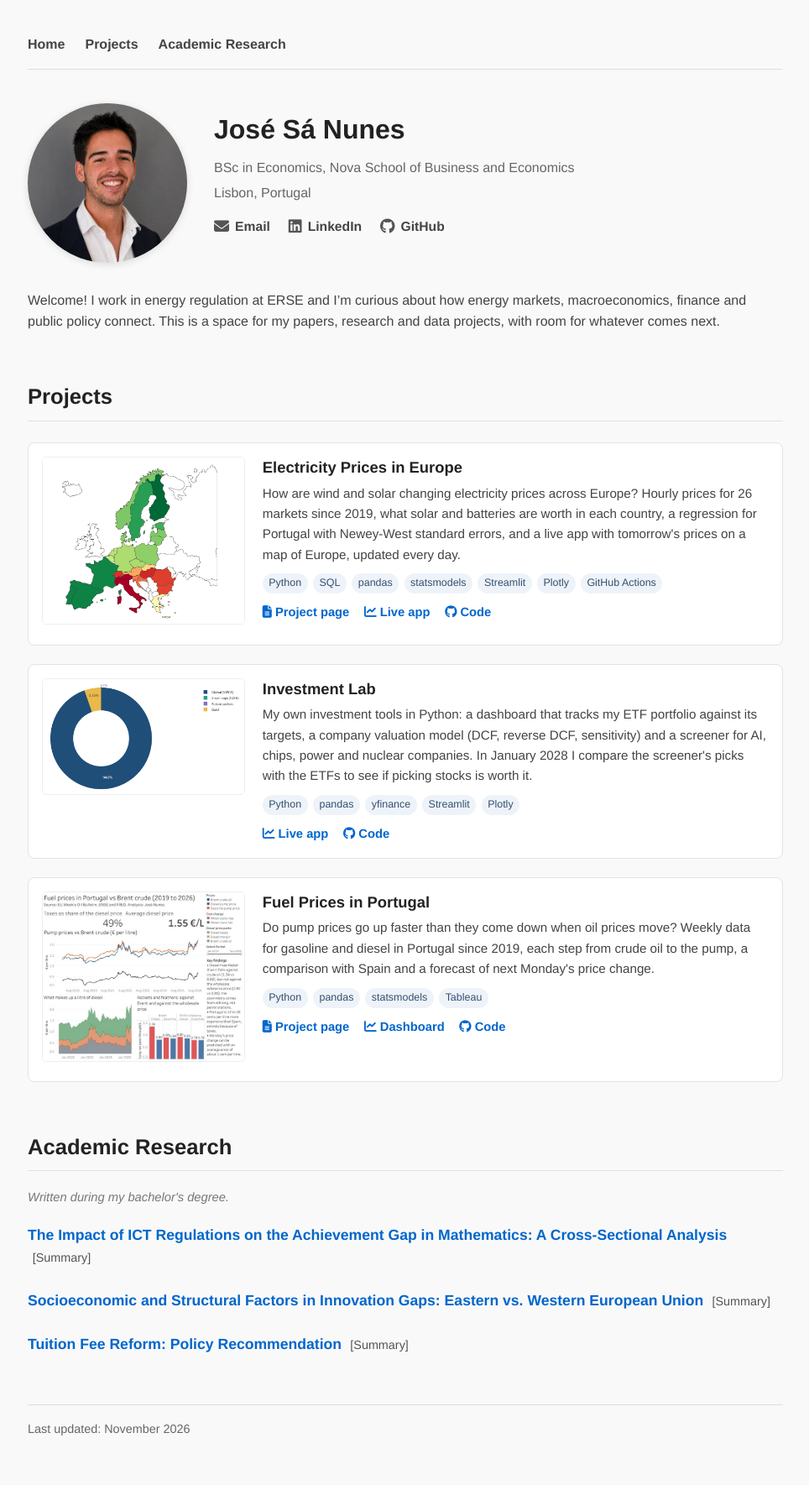
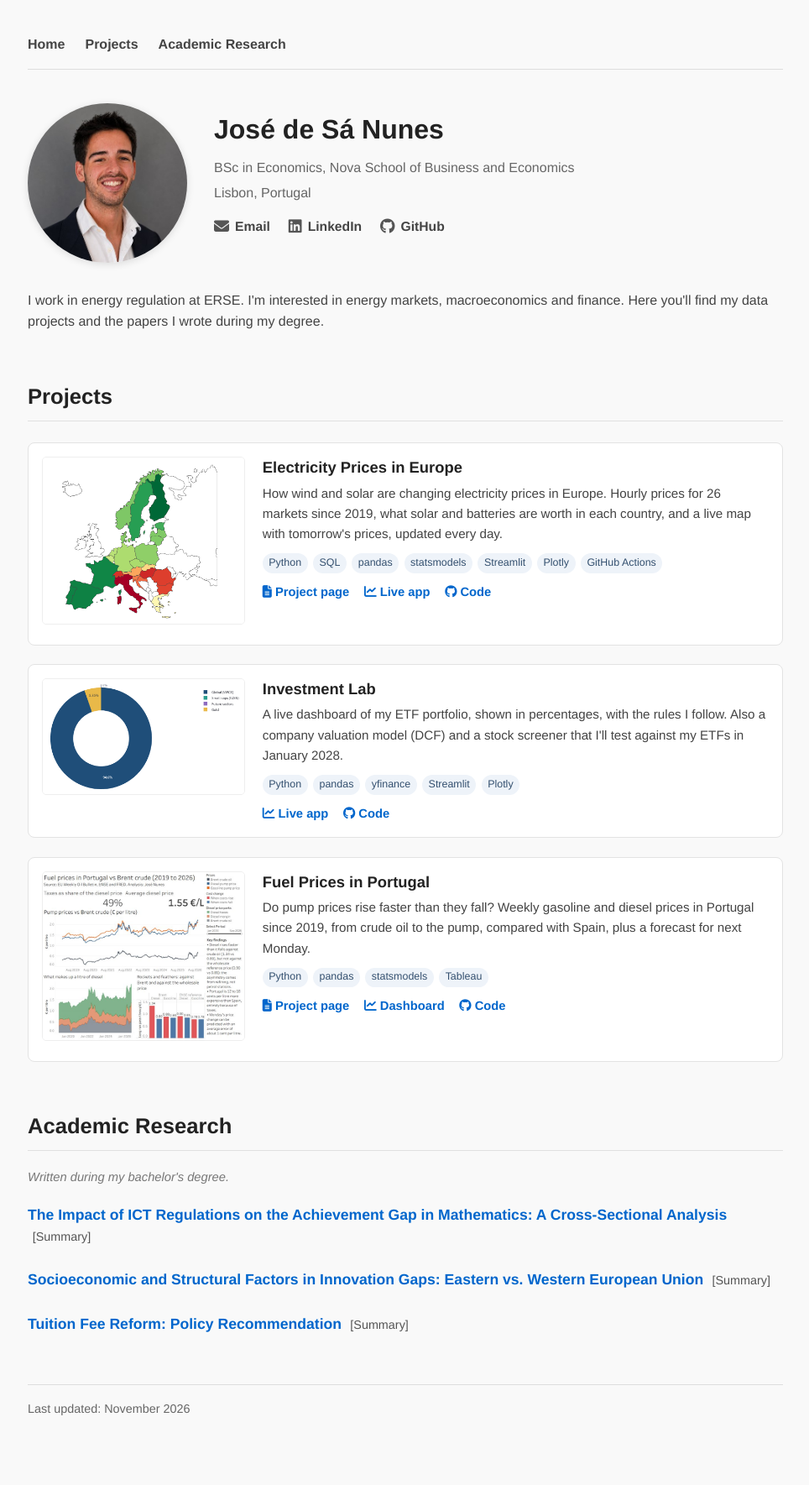
Before and after one commit to josepaulonunes/josepaulonunes.github.io, a Jekyll site: the page built from index.md, in a window 1280 px wide. Shown: the whole page at 84% size, without its empty margins (157-1121 px from the left). Built offline with Jekyll 4.4.1, drawn with Linux system fonts in a browser that asks for light colours; after the commit the page ends 1745 px from its top, so only the background shows below that.

Commit message:
Fix email button and use full name

```diff
--- a/_layouts/default.html
+++ b/_layouts/default.html
@@ -5,10 +5,10 @@
   <meta name="viewport" content="width=device-width, initial-scale=1.0">
 
   <title>{{ page.title }}</title>
-  <meta name="description" content="José Sá Nunes. Energy, macroeconomics and finance. Projects, research and CV.">
+  <meta name="description" content="José de Sá Nunes. Energy, macroeconomics and finance. Projects and research.">
 
   <!-- Preview card when the link is shared (LinkedIn, WhatsApp, etc.) -->
-  <meta property="og:title" content="José Sá Nunes">
+  <meta property="og:title" content="José de Sá Nunes">
   <meta property="og:description" content="Economics">
   <meta property="og:image" content="https://josepaulonunes.github.io/images/og-image.png">
   <meta property="og:url" content="https://josepaulonunes.github.io/">
--- a/index.md
+++ b/index.md
@@ -1,6 +1,6 @@
 ---
 layout: default
-title: José Sá Nunes
+title: José de Sá Nunes
 ---
 
 <div class="profile-header">
@@ -9,7 +9,7 @@ title: José Sá Nunes
 
   <div class="profile-text">
 
-    <h1>José Sá Nunes</h1>
+    <h1>José de Sá Nunes</h1>
 
     <div class="subtitle">
       <p>BSc in Economics, Nova School of Business and Economics</p>
@@ -27,7 +27,7 @@ title: José Sá Nunes
 </div>
 
 <p class="blurb">
-Welcome! I work in energy regulation at ERSE and I’m curious about how energy markets, macroeconomics, finance and public policy connect. This is a space for my papers, research and data projects, with room for whatever comes next.
+I work in energy regulation at ERSE. I'm interested in energy markets, macroeconomics and finance. Here you'll find my data projects and the papers I wrote during my degree.
 </p>
 
 <h2 id="projects">Projects</h2>
@@ -38,7 +38,7 @@ Welcome! I work in energy regulation at ERSE and I’m curious about how energy
     <a href="/electricity-tracker/" class="project-thumb"><img src="/electricity-tracker/app_thumbnail.png" alt="Map of tomorrow's electricity prices across Europe"></a>
     <div class="project-body">
     <h3><a href="/electricity-tracker/">Electricity Prices in Europe</a></h3>
-      <p>How are wind and solar changing electricity prices across Europe? Hourly prices for 26 markets since 2019, what solar and batteries are worth in each country, a regression for Portugal with Newey-West standard errors, and a live app with tomorrow's prices on a map of Europe, updated every day.</p>
+      <p>How wind and solar are changing electricity prices in Europe. Hourly prices for 26 markets since 2019, what solar and batteries are worth in each country, and a live map with tomorrow's prices, updated every day.</p>
       <div class="tags"><span>Python</span><span>SQL</span><span>pandas</span><span>statsmodels</span><span>Streamlit</span><span>Plotly</span><span>GitHub Actions</span></div>
       <div class="project-links">
         <a href="/electricity-tracker/"><i class="fa-solid fa-file-lines"></i> Project page</a>
@@ -52,7 +52,7 @@ Welcome! I work in energy regulation at ERSE and I’m curious about how energy
     <a href="https://josenunes-investment-lab.streamlit.app/" class="project-thumb"><img src="/images/investment-lab.png" alt="Dashboard of my ETF portfolio"></a>
     <div class="project-body">
       <h3><a href="https://josenunes-investment-lab.streamlit.app/">Investment Lab</a></h3>
-      <p>My own investment tools in Python: a dashboard that tracks my ETF portfolio against its targets, a company valuation model (DCF, reverse DCF, sensitivity) and a screener for AI, chips, power and nuclear companies. In January 2028 I compare the screener's picks with the ETFs to see if picking stocks is worth it.</p>
+      <p>A live dashboard of my ETF portfolio, shown in percentages, with the rules I follow. Also a company valuation model (DCF) and a stock screener that I'll test against my ETFs in January 2028.</p>
       <div class="tags"><span>Python</span><span>pandas</span><span>yfinance</span><span>Streamlit</span><span>Plotly</span></div>
       <div class="project-links">
         <a href="https://josenunes-investment-lab.streamlit.app/" target="_blank" rel="noopener"><i class="fa-solid fa-chart-line"></i> Live app</a>
@@ -65,7 +65,7 @@ Welcome! I work in energy regulation at ERSE and I’m curious about how energy
     <a href="/fuel-prices/" class="project-thumb"><img src="/fuel-prices/thumbnail.jpg" alt="Fuel prices in Portugal dashboard"></a>
     <div class="project-body">
       <h3><a href="/fuel-prices/">Fuel Prices in Portugal</a></h3>
-      <p>Do pump prices go up faster than they come down when oil prices move? Weekly data for gasoline and diesel in Portugal since 2019, each step from crude oil to the pump, a comparison with Spain and a forecast of next Monday's price change.</p>
+      <p>Do pump prices rise faster than they fall? Weekly gasoline and diesel prices in Portugal since 2019, from crude oil to the pump, compared with Spain, plus a forecast for next Monday.</p>
       <div class="tags"><span>Python</span><span>pandas</span><span>statsmodels</span><span>Tableau</span></div>
       <div class="project-links">
         <a href="/fuel-prices/"><i class="fa-solid fa-file-lines"></i> Project page</a>
```
Also changed, not shown: other parts of index.md (+1 -1 lines).
